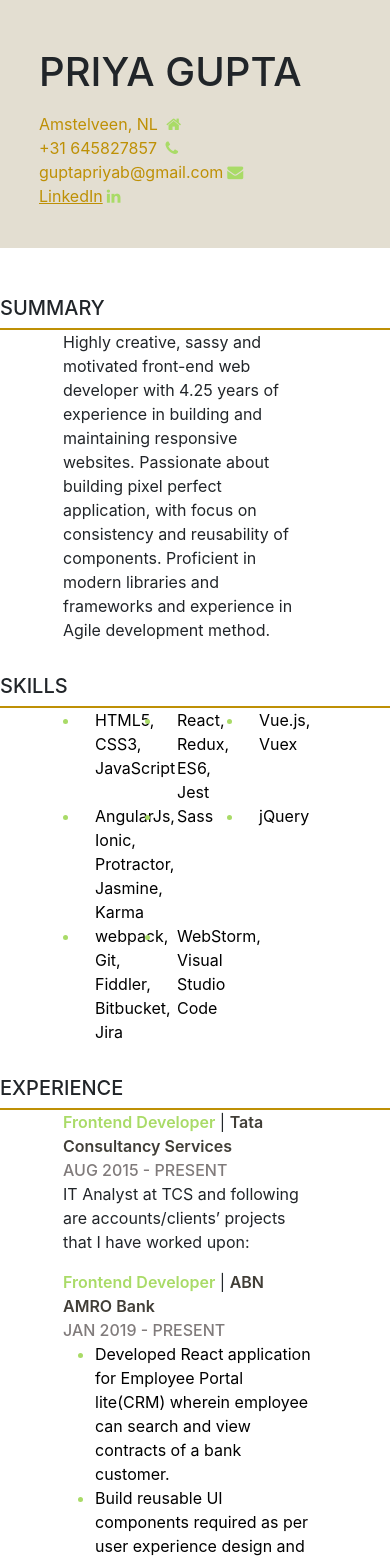
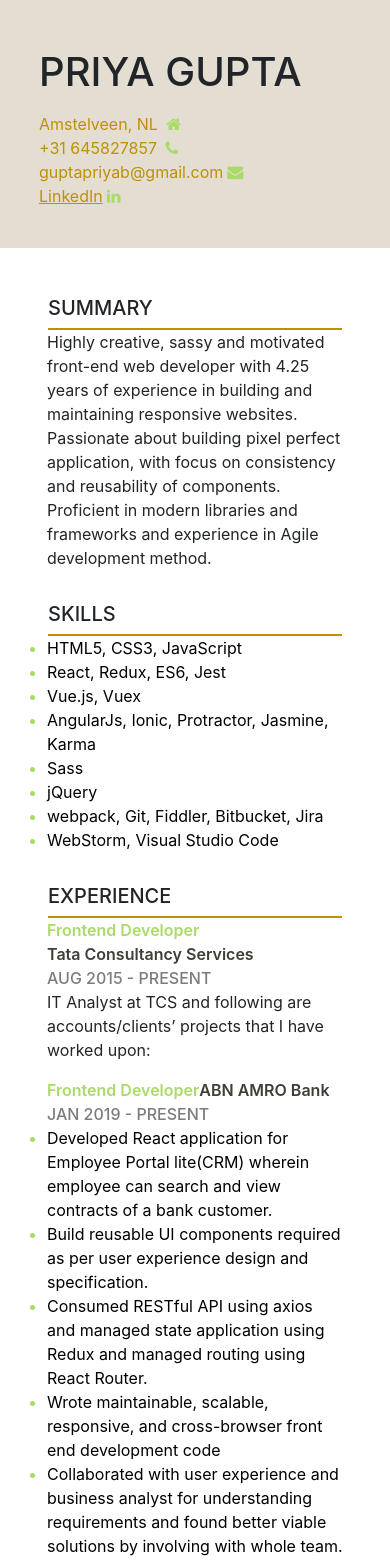
Before and after one commit to bishnupanda93/profile, a React (Create React App) app: page / in a window 390 px wide. Shown: the top 1561 px of the page. Built offline with nearby package versions, Linux system fonts and the light colour scheme.

Commit message:
Made portfolio responsive

```diff
--- a/src/components/Portfolio/Portfolio.js
+++ b/src/components/Portfolio/Portfolio.js
@@ -14,7 +14,7 @@
                 </ul>
             </div>
             )))
-            const listClasses = [classes['skills-list'],'row'];
+            const listClasses = [classes['skills-list'],'row no-gutters'];
 
     return(
         <div className={classes['portfolio-container']}>
@@ -26,7 +26,7 @@
                 <Title value="Skills" icon="fa fa-wrench"></Title>
                 <ul className={listClasses.join(" ")}>
                    { props.skills.map((skill,index)=>
-                   (<li key={index} className="col-4"><span>{skill}</span></li>))}
+                   (<li key={index} className="col-sm-4"><span>{skill}</span></li>))}
                 </ul>
             </div>
             <div className="mt-4 pt-2">
--- a/src/components/Portfolio/Portfolio.module.scss
+++ b/src/components/Portfolio/Portfolio.module.scss
@@ -11,10 +11,16 @@
     }
     .skills-list{
         padding-left: 5rem;
-        padding-right: 4rem;
+        //padding-right: 4rem;
+        @media screen and (max-width:576px){
+            padding: 0 2rem;
+        }
     }
 }
 .summary-text{
     padding-left:3rem ;
-    padding-right: 4rem;
+    //padding-right: 4rem;
+    @media screen and (max-width:576px){
+        padding: 0 2rem;
+    }
 }
--- a/src/components/Portfolio/SubTitle/SubTitle.js
+++ b/src/components/Portfolio/SubTitle/SubTitle.js
@@ -1,8 +1,17 @@
 import classes from './SubTitle.module.scss'
 import React from 'react';
-const SubTitle =props=>(
-    <p className={classes['subtitle-wrapper']}>
-        <span className= {classes['bold-green-text']}>{props.role}</span>&nbsp;|&nbsp;<span className={classes['muted-grey-text']}>{props.organisation}</span>
-    </p>
-)
+const SubTitle =props=>{
+    const wrapper = [classes['subtitle-wrapper'],'row no-gutters'];
+    return(
+    <div className={wrapper.join(" ")}>
+        <div className="col-auto">
+            <span className= {classes['bold-green-text']}>{props.role}</span>
+        </div>
+        <div className="d-none d-sm-flex">&nbsp;|&nbsp;</div>
+        <div className="col-auto">
+        <span className={classes['muted-grey-text']}>{props.organisation}</span>
+        </div>
+    </div>
+    )
+}
 export default SubTitle;
--- a/src/components/Portfolio/SubTitle/SubTitle.module.scss
+++ b/src/components/Portfolio/SubTitle/SubTitle.module.scss
@@ -11,4 +11,7 @@
     padding-left:3rem ;
     padding-right: 4rem;
     margin-bottom: 0;
+    @media screen and (max-width:576px){
+        padding: 0 2rem;
+    }
 }
--- a/src/components/Portfolio/Tenure/Tenure.module.scss
+++ b/src/components/Portfolio/Tenure/Tenure.module.scss
@@ -6,4 +6,7 @@
     color: $grey-font;
     font-weight: 500;
     text-transform: uppercase;
+    @media screen and (max-width:576px){
+        padding: 0 2rem;
+    }
 }
--- a/src/components/Portfolio/Title/Title.js
+++ b/src/components/Portfolio/Title/Title.js
@@ -2,7 +2,7 @@
 import classes from './Title.module.scss';
 const Title = (props)=>{
     const iconClass = [classes.iconClass,props.icon];
-    const titleClass = [classes['title-style'],'col pl-0'].join(" ");
+    const titleClass = [classes['title-style'],'col pl-0 mx-5 mx-sm-auto'].join(" ");
     return(
         <div className="row">
             <div className="col-auto d-none d-sm-block">
```
